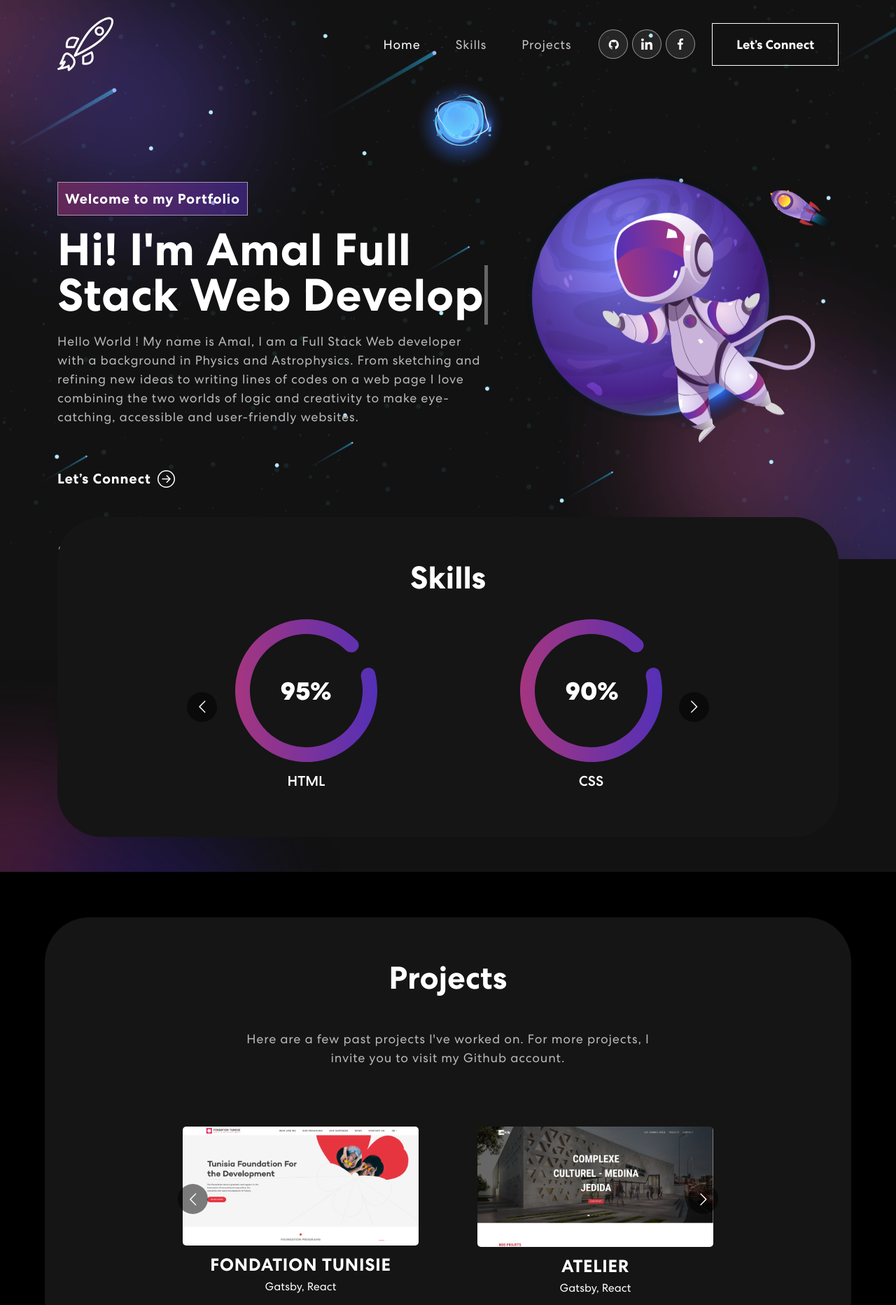
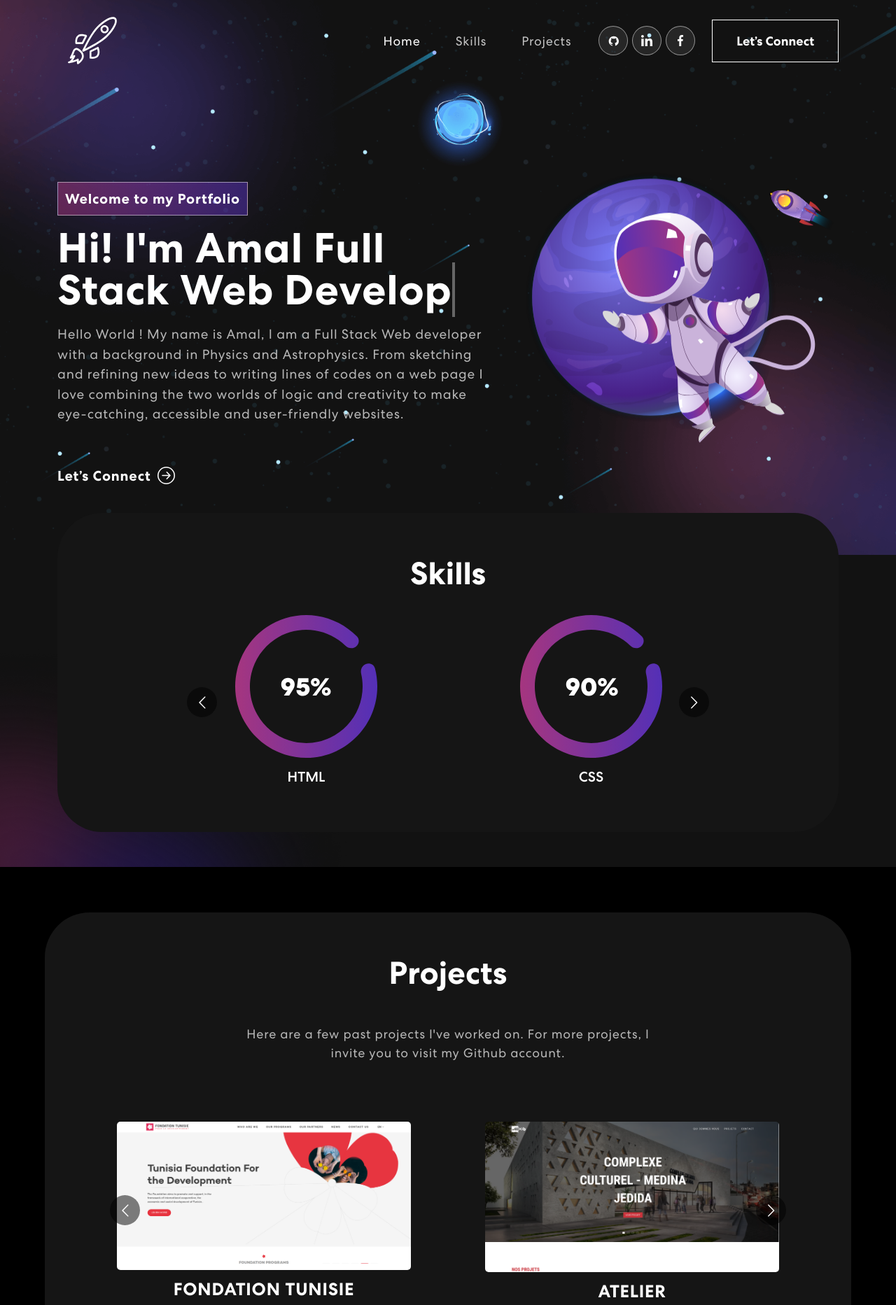
Before and after one commit to Amal-benhenia/My-new-portfolio, a React (Create React App) app: page / in a window 1280 px wide. Shown: the top 1865 px of the page at 70% size. Built offline with nearby package versions, Linux system fonts and the light colour scheme; no server answers.

Commit message:
button and logo update

```diff
--- a/src/App.css
+++ b/src/App.css
@@ -245,7 +245,7 @@ nav.navbar .navbar-toggler[aria-expanded="true"] .navbar-toggler-icon {
   display: inline-block;
 }
 .banner h1 {
-  font-size: 65px;
+  font-size: 60px;
   font-weight: 700;
   letter-spacing: 0.8px;
   line-height: 1;
@@ -254,10 +254,13 @@ nav.navbar .navbar-toggler[aria-expanded="true"] .navbar-toggler-icon {
 }
 .banner p {
   color: #B8B8B8;
-  font-size: 18px;
+  font-size: 19px;
   letter-spacing: 0.8px;
   line-height: 1.5em;
   width: 96%;
+}
+.banner a {
+  text-decoration: none;
 }
 .banner button {
   color: #fff;
--- a/src/components/Banner.js
+++ b/src/components/Banner.js
@@ -12,8 +12,9 @@ export const Banner = () => {
   const [text, setText] = useState('');
   const [delta, setDelta] = useState(300 - Math.random() * 100);
   const [index, setIndex] = useState(1);
-  const toRotate = ["Full Stack Web Developer", "Web Designer"];
+  const toRotate = ["Full Stack Web Developer", "Front End Web developer"];
   const period = 2000;
+
 
   useEffect(() => {
     let ticker = setInterval(() => {
@@ -59,9 +60,9 @@ export const Banner = () => {
                 <span className="tagline">Welcome to my Portfolio</span>
                 <h1>Hi! I'm Amal <span className="txt-rotate" dataPeriod="1000" data-rotate='[ " Full Stack Web Developer", "Front End Web Developer"]'><span className="wrap">{text}</span></span></h1>
                   <p>Hello World ! My name is Amal, I am a Full Stack Web developer with a background in Physics and Astrophysics. From sketching and refining new ideas to writing lines of codes on a web page I love combining the two worlds of logic and creativity to make eye-catching, accessible and user-friendly websites.</p>
-
+                <a href="https://www.linkedin.com/in/amal-ben-henia/" target="_blank">
                   <button href="" onClick={() => console.log('connect')}>Let’s Connect <ArrowRightCircle size={25} /></button>
-
+                  </a>
               </div>}
             </TrackVisibility>
           </Col>
--- a/src/components/NavBar.js
+++ b/src/components/NavBar.js
@@ -36,8 +36,8 @@ export const NavBar = () => {
     <Router>
       <Navbar expand="md" className={scrolled ? "scrolled" : ""}>
         <Container>
-          <Navbar.Brand >
-            <img src={logo} alt="Logo" style={{"height": "80px"}}/>
+          <Navbar.Brand href="#home" >
+            <img src={logo} alt="Logo" style={{"height": "70px"}}/>
           </Navbar.Brand>
           <Navbar.Toggle aria-controls="basic-navbar-nav">
             <span className="navbar-toggler-icon"></span>
--- a/src/components/Test.js
+++ b/src/components/Test.js
@@ -39,7 +39,7 @@ export const Test = () => {
                         <h2>Projects</h2>
                         <br></br>
                         <p>Here are a few past projects I've worked on. For more projects, I invite you to visit my Github account.</p>
-                        <Carousel responsive={responsive} infinite={true} className="owl-carousel owl-theme skill-slider">
+                        <Carousel responsive={responsive} infinite={true} >
                             <div className='project-img '>
                                 <img src={projImg3} className='source-img' alt="Image" />
                                <div className='img-overlay'>
```
